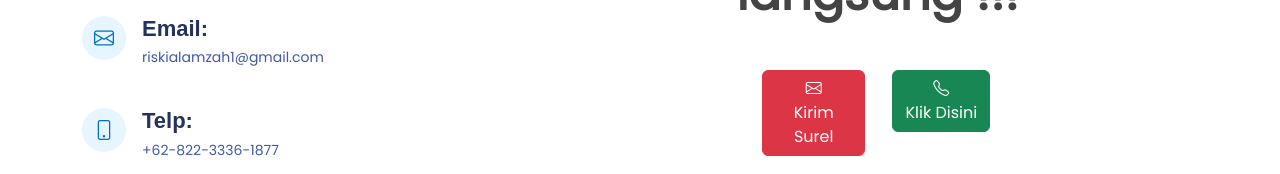
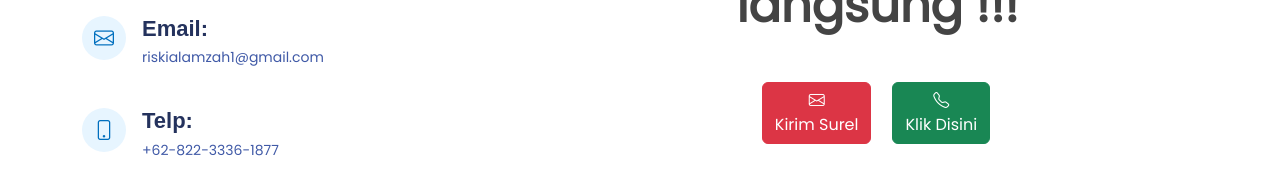
Before and after one commit to riskiputraalamzah/uts-pbw, a Vue app: page /kontak-kami in a window 1280 px wide. Shown: the part 626-800 px from the top of the page. Built offline with nearby package versions, Linux system fonts and the light colour scheme.

Commit message:
Update KontakView.vue

```diff
--- a/src/views/KontakView.vue
+++ b/src/views/KontakView.vue
@@ -61,12 +61,12 @@ const toggleLoading = () => {
             <div class="display-5 text-center fw-bold mb-5">Hubungi Kami secara langsung !!!</div>
             <div class="row text-center">
               <div class="col-6">
-                <a href="mailto:riskialamzah1@gmail.com" class="btn btn-danger btn-large">
+                <a style="white-space:nowrap;" href="mailto:riskialamzah1@gmail.com" class="btn btn-danger btn-large">
               <i class="bi bi-envelope"></i><br />Kirim Surel</a
             >
               </div>
               <div class="col-6">
-                <a href="https://wa.me/6282233361877" class="btn btn-success btn-large">
+                <a style="white-space:nowrap;" href="https://wa.me/6282233361877" class="btn btn-success btn-large">
               <i class="bi bi-telephone"></i><br />Klik Disini</a
             >
               </div>
```
